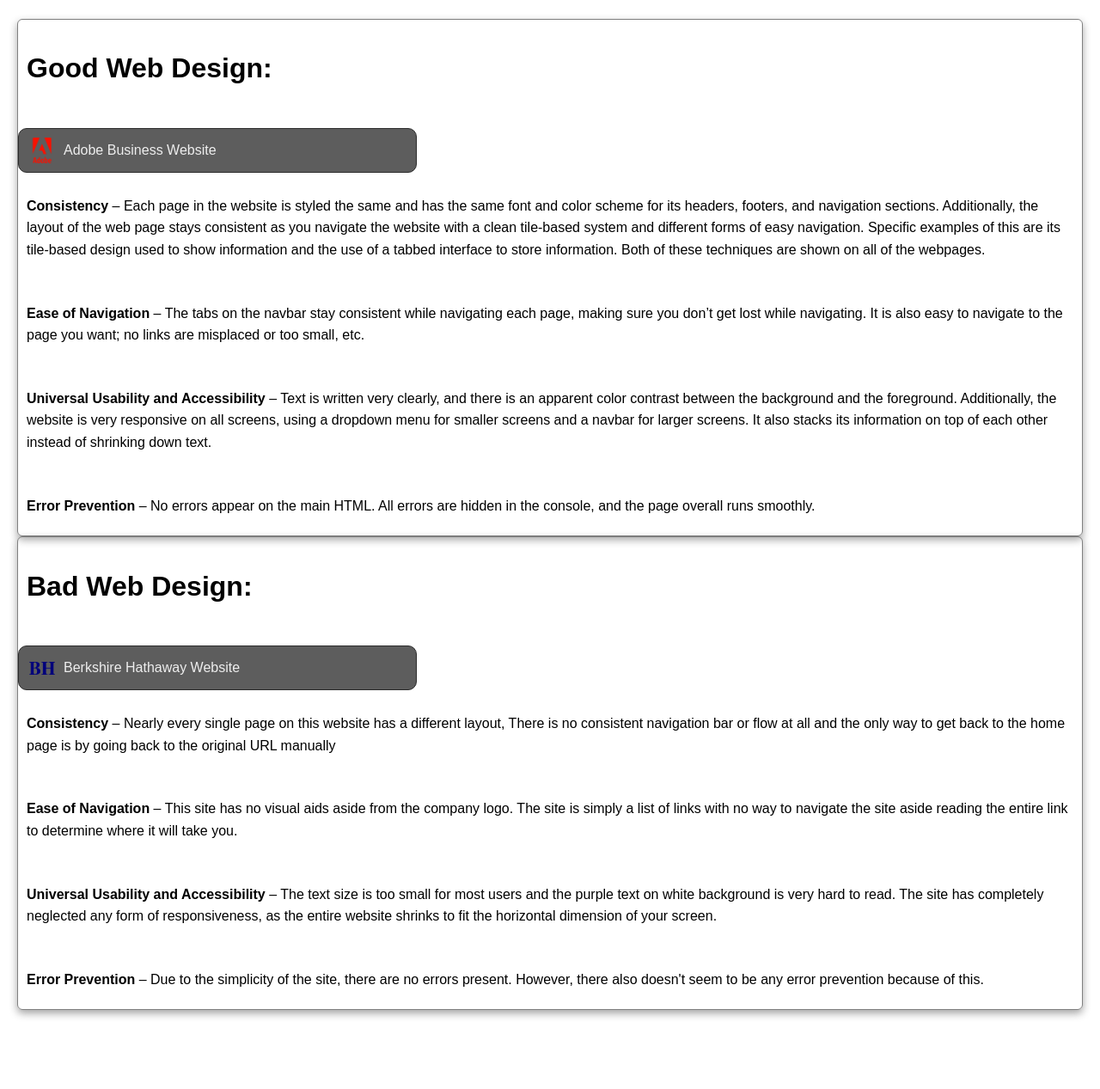
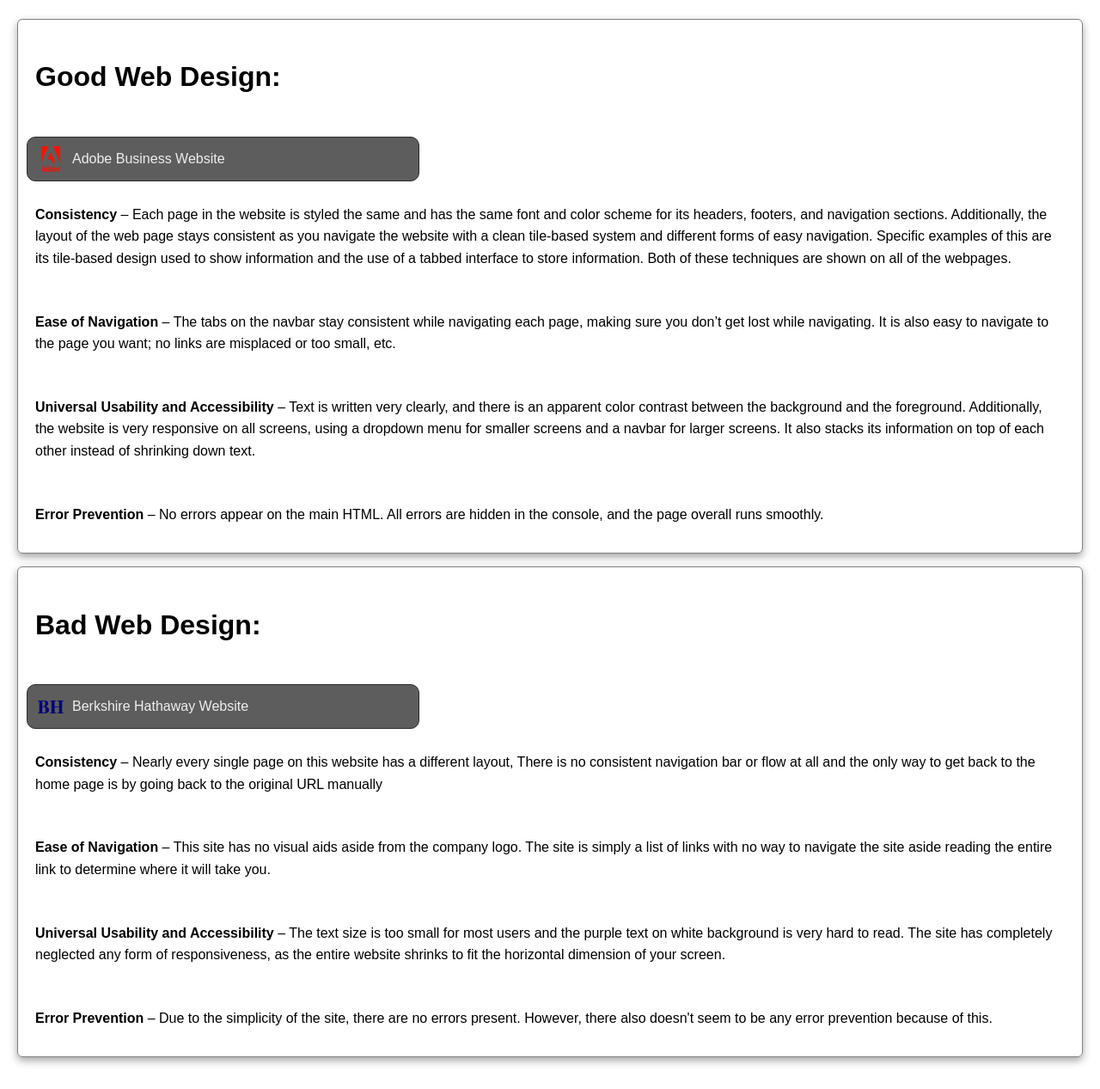
Before and after one commit to Romgi/1XD3-Group-31, a PHP site: page /UIdesign.html in a window 1280 px wide. Shown: the part 200-1467 px from the top of the page at 86% size. Before the commit the page ends 1384 px from the top, so only its background shows below. Run offline with PHP 8.4, Linux system fonts and the light colour scheme.

Commit message:
Added padding

```diff
--- a/css/style.css
+++ b/css/style.css
@@ -115,22 +115,27 @@ hr {
     margin: 24px 0;
 }
 
-.tile{
+.tile {
     display: grid;
     align-items: center;
     justify-content: center;
     border: 1px solid gray;
     border-radius: 6px;
+    padding: 10px;
     transform: translateY(-2px);
     box-shadow: 0 4px 10px rgba(27, 27, 28, 0.4);
 }
 
-.tile p{
+.tile p {
     padding: 10px;
 }
 
-.tile h1{
+.tile h1 {
     padding: 10px;
+}
+
+.container {
+    padding-bottom: 15px;
 }
 
 /* ===== Images ===== */
```
